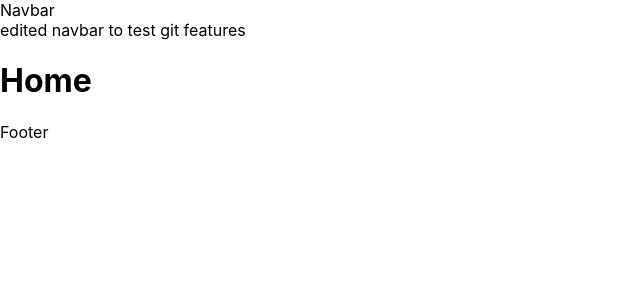
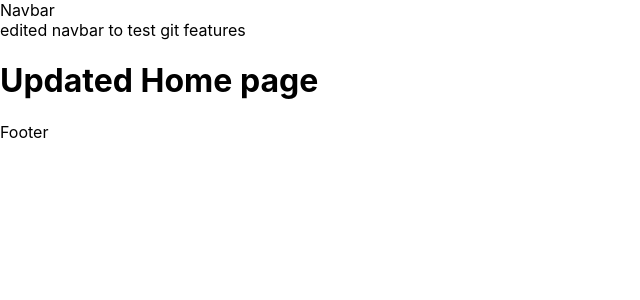
Before and after one commit to Majeed-hub/baitalArabFurniture, a React (Create React App) app: page / in a window 1280 px wide. Shown: the top 300 px of the page, without its empty margins (0-640 px from the left). Built offline with nearby package versions, Linux system fonts and the light colour scheme.

Commit message:
updated home page in new branch

```diff
--- a/src/pages/Home/Home.js
+++ b/src/pages/Home/Home.js
@@ -2,7 +2,7 @@ import React from 'react';
 import './Home.css';
 
 const Home = () => {
-  return <h1>Home</h1>;
+  return <h1>Updated Home page</h1>;
 };
 
 export default Home;
```
